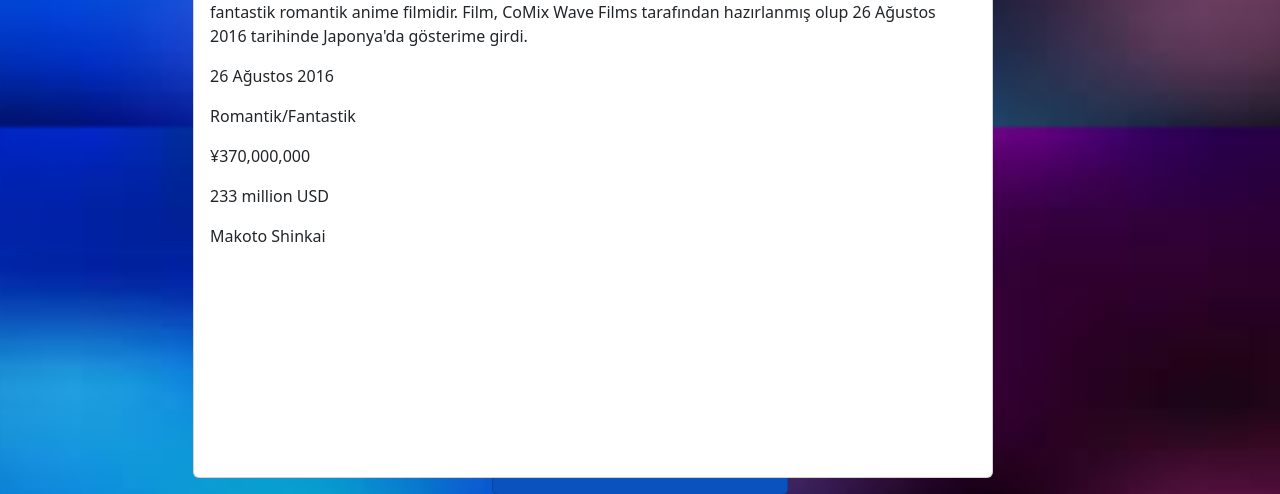
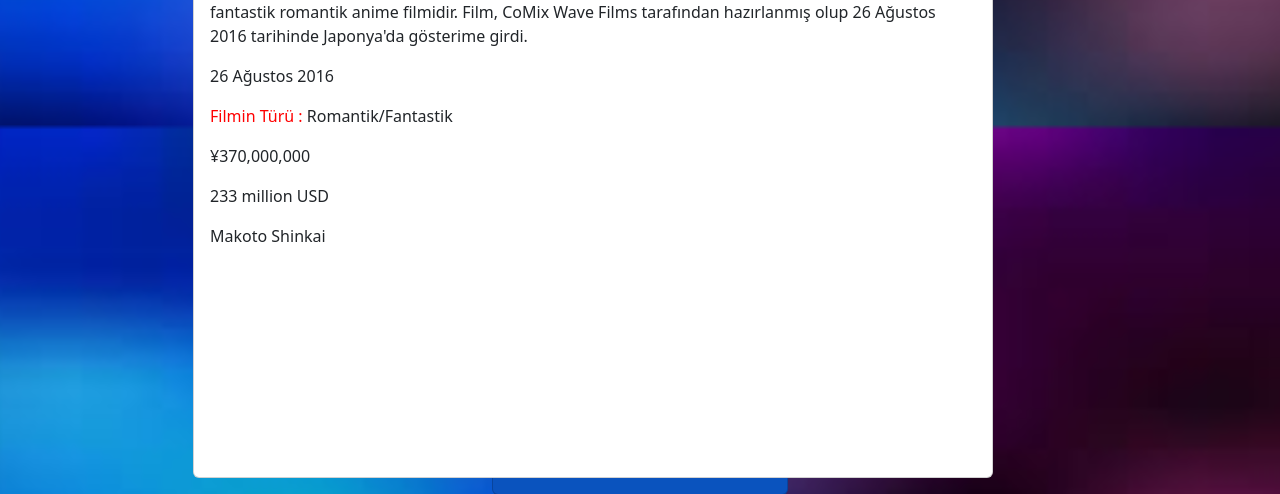
Before and after one commit to CeyhunKerimK/Basic-django-project, a Django app: page /movies/1 in a window 1280 px wide. Shown: the part 673-1167 px from the top of the page. Run offline with Django 4.2, Linux system fonts and the light colour scheme; data comes from the database, SQL or seed files in the repository; some libraries are stand-ins or nearby versions.

Commit message:
website update 1

```diff
--- a/website/pages/views.py
+++ b/website/pages/views.py
@@ -7,7 +7,6 @@ from django.http import HttpResponse
 
 
 def index(request):
-
     return render(request , 'pages/index.html')
 
 
--- a/website/templates/movies/detail.html
+++ b/website/templates/movies/detail.html
@@ -15,6 +15,7 @@
                                       {{ movie.Screening_date }}
                                   </p>
                                   <p class="card-text">
+                                      <span>Filmin Türü :</span>
                                       {{ movie.movie_type }}
                                   </p>
                                   <p class="card-text">
```
